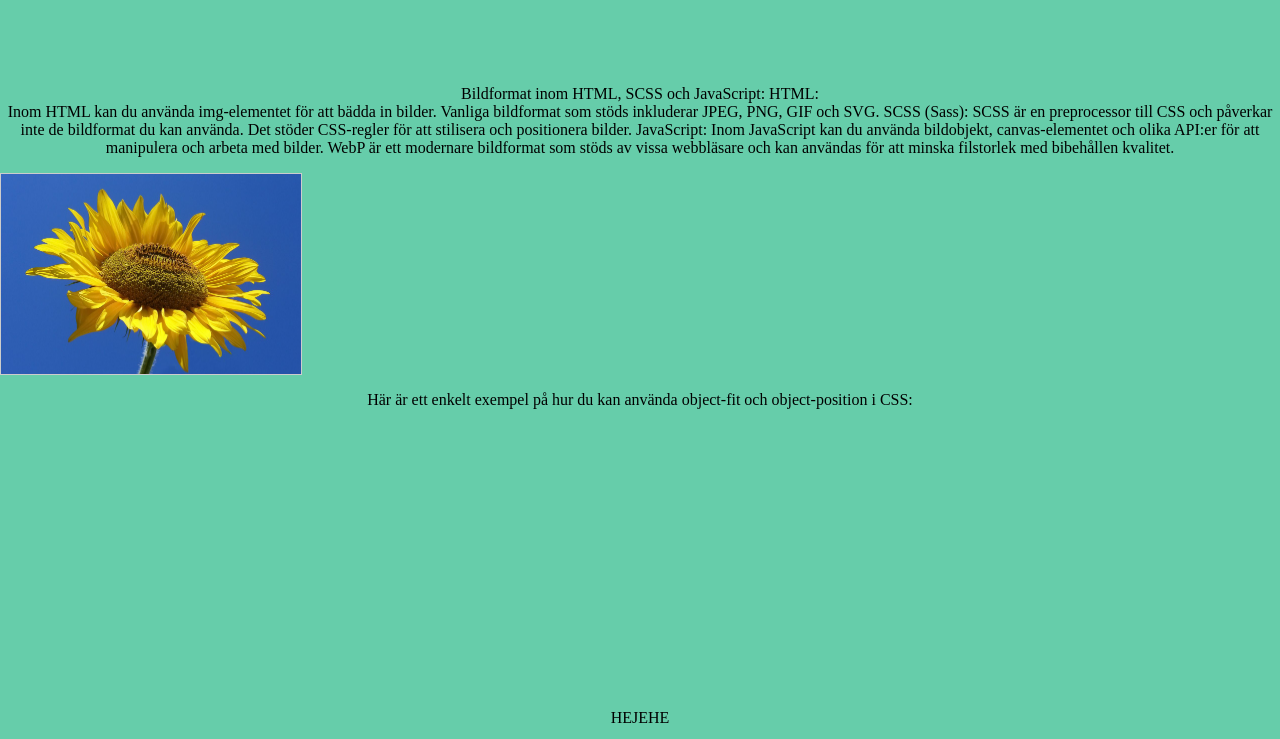
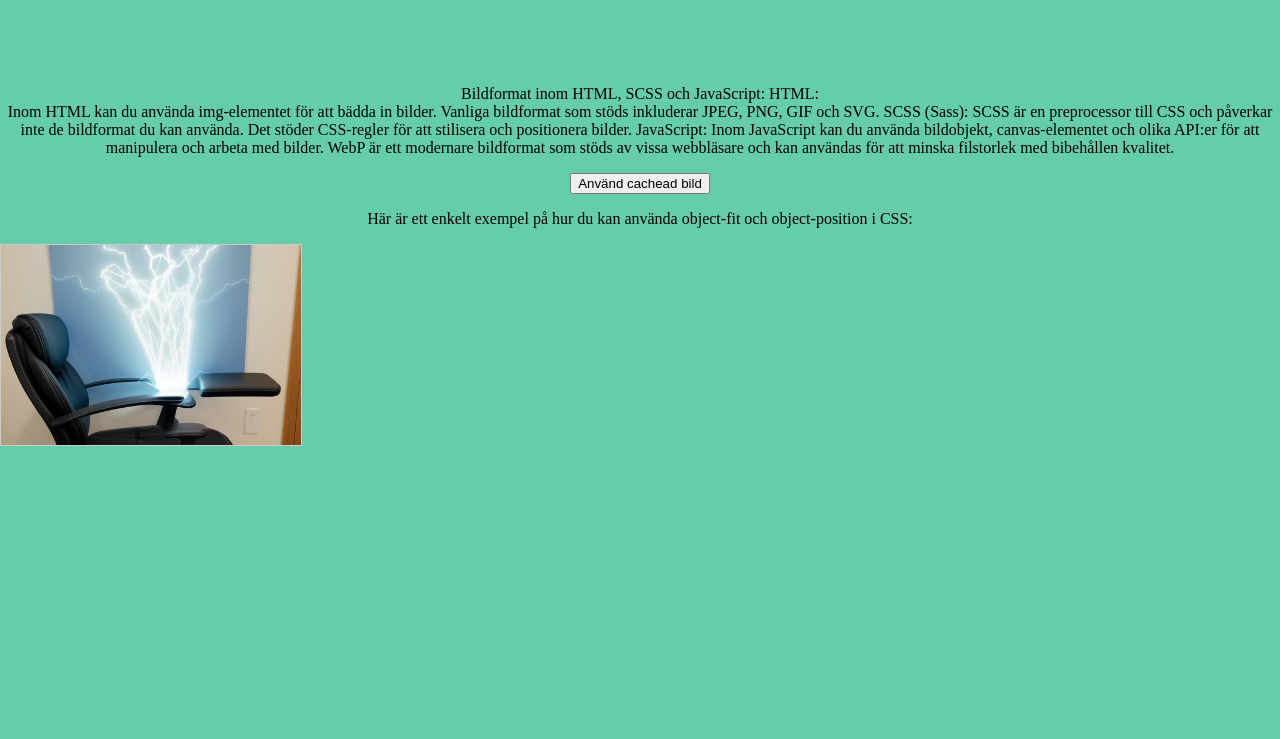
Before and after one commit to HugoFredriksson/Gruppuppgift---Media-p--webben, a plain HTML site: page MediaPåWebben/index.html in a window 1280 px wide. Shown: the part 61-800 px from the top of the page. Drawn offline with Linux system fonts and the light colour scheme.

Commit message:
PUSHILIY PSUH

```diff
--- a/MediaPåWebben/index.html
+++ b/MediaPåWebben/index.html
@@ -4,7 +4,8 @@
     <meta charset="UTF-8">
     <meta name="viewport" content="width=device-width, initial-scale=1.0">
     <link href="style.css" rel="stylesheet">
-    <title>Document</title>
+    <script src="script.js" defer></script>
+    <title>BILDER!!!!!!!!</title>
 </head>
 <body id="page1">
     <header>
@@ -24,14 +25,16 @@
             Inom JavaScript kan du använda bildobjekt, canvas-elementet och olika API:er för att manipulera och arbeta med bilder.
             WebP är ett modernare bildformat som stöds av vissa webbläsare och kan användas för att minska filstorlek med bibehållen kvalitet.</p>
 
+            <button onclick="useCachedImage()">Använd cachead bild</button>
+
+            <p>Här är ett enkelt exempel på hur du kan använda object-fit och object-position i CSS:</p>
+
             <div class="image-container">
-                <img class="image" src="example.jpg" alt="Example Image Of A Sunflower">
+                <img class="image" src="example2.png" alt="TE4STOL" loading="lazy">
               </div>
-
-              <p>Här är ett enkelt exempel på hur du kan använda object-fit och object-position i CSS:</p>
     </main>
     <footer>
-        <p>HEJEHE</p>
+        <p></p>
     </footer>
 </body>
 </html>
--- a/MediaPåWebben/script.js
+++ b/MediaPåWebben/script.js
@@ -0,0 +1,9 @@
+const imageToCache = new Image();
+imageToCache.src = 'scrummer.png';
+
+// Funktion för att använda cachen
+function useCachedImage() {
+  const cachedImage = new Image();
+  cachedImage.src = 'scrummer.png';
+  document.body.appendChild(cachedImage);
+}
--- a/MediaPåWebben/style.scss
+++ b/MediaPåWebben/style.scss
@@ -25,12 +25,12 @@
     width: 300px;
     height: 200px;
     border: 1px solid #ccc;
-    overflow: hidden;
+    overflow: hidden; /* Viktigt för att begränsa storleken på kontainern */
   }
 
   .image {
     width: 100%;
     height: 100%;
-    object-fit: cover;
-    object-position: right;
+    object-fit: cover; /* Anpassa bilden för att täcka hela kontainern utan att förvränga den */
+    object-position: center; /* Centrera bilden inom kontainern */
   }
```
Also changed, not shown: MediaPåWebben/example2.png (added), MediaPåWebben/scrummer.png (added), MediaPåWebben/style.css, 1 other file.
